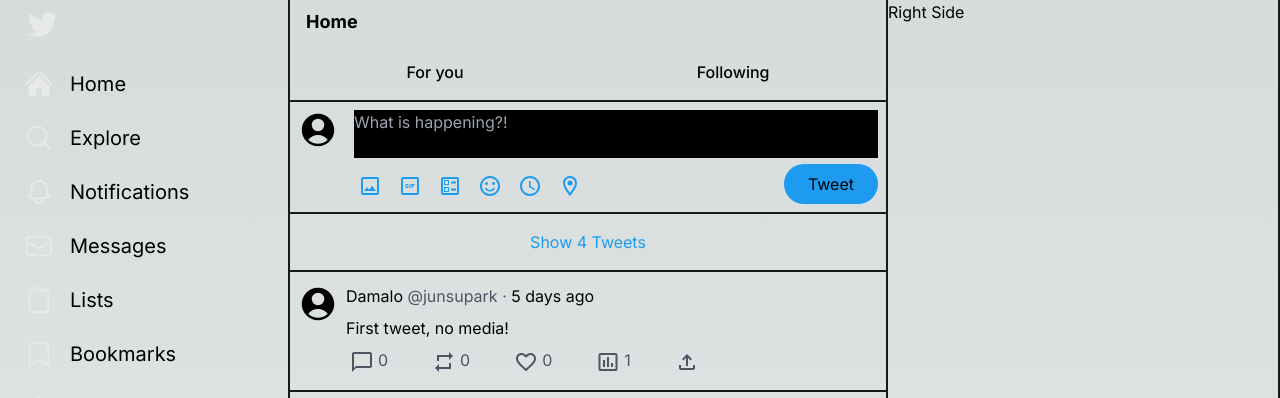
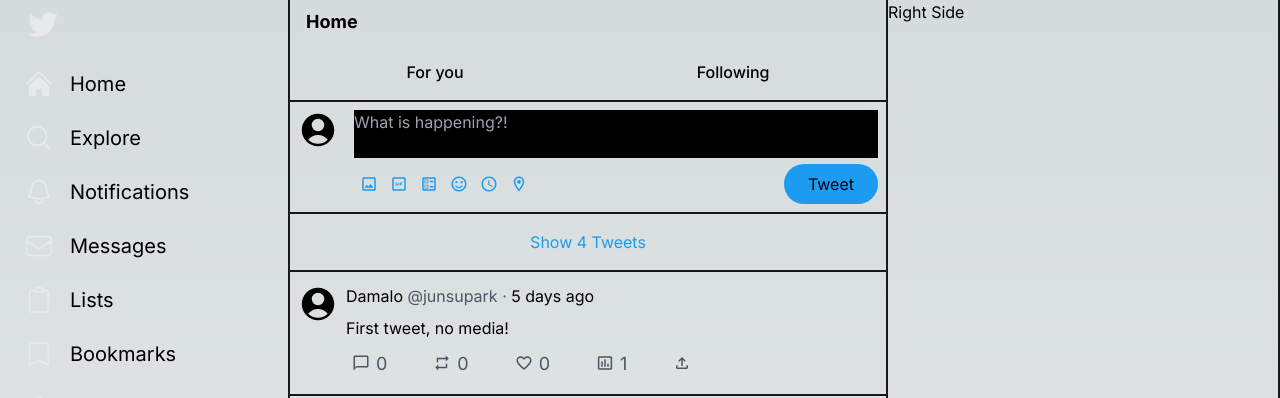
Before and after one commit to junsupark94/twitter-clone-nextjs, a Next.js app: page /home in a window 1280 px wide. Shown: the top 398 px of the page. Built offline with nearby package versions, Linux system fonts and the light colour scheme.

Commit message:
Refactored the icons for Tweet and TweetForm

```diff
--- a/components/Feed/TweetBottom/TweetBottom.tsx
+++ b/components/Feed/TweetBottom/TweetBottom.tsx
@@ -28,7 +28,7 @@
   const data = { account, date, displayName, body, medias, replies, retweeter, replying }
 
   return (
-    <div className="flex gap-10 text-gray-600">
+    <div className="flex gap-10 text-gray-600 text-[18px]">
       <Reply data={data}/>
       <Retweet value={retweets}/>
       <Like value={likes}/>
--- a/components/Feed/TweetForm/TweetFormIcons.tsx
+++ b/components/Feed/TweetForm/TweetFormIcons.tsx
@@ -10,7 +10,7 @@
 
 const TweetFormIcons: React.FC<TweetFormIconsProps> = () => {
   return (
-    <div className="flex gap-2 text-twitter-blue text-xl">
+    <div className="flex text-twitter-blue text-[18px] ">
       <IconButton Icon={MediaIcon} text="Media" />
       <IconButton Icon={GifIcon} text="GIF" />
       <IconButton Icon={PollIcon} text="Poll" />
--- a/components/UI/IconButton.tsx
+++ b/components/UI/IconButton.tsx
@@ -27,22 +27,22 @@
   return (
     <div
       key={text}
-      className={`${hover_text_color}`}
       onMouseEnter={setIsHover.bind(null, true)}
       onMouseLeave={setIsHover.bind(null, false)}
       onClick={handleClick}
+      className={`${hover_text_color} flex items-center relative`}
     >
-      <div className="relative">
-        <span className={`rounded-full p-1 ${hover_bgColor}`}>
-          <Icon />
-        </span>
-        <span>{value}</span>
+      <div
+        className={`rounded-full p-[6px] ${hover_bgColor} flex justify-center`}
+      >
+        <Icon fontSize="inherit"/>
         {isHover && (
-          <div className="absolute top-8 p-1 text-[9px] text-[#F7F8F9] bg-[#495a697d]">
+          <div className="absolute top-9 p-1 text-[9px] text-[#F7F8F9] bg-[#495a697d]">
             {text}
           </div>
         )}
       </div>
+      <div>{value}</div>
     </div>
   );
 }
```
